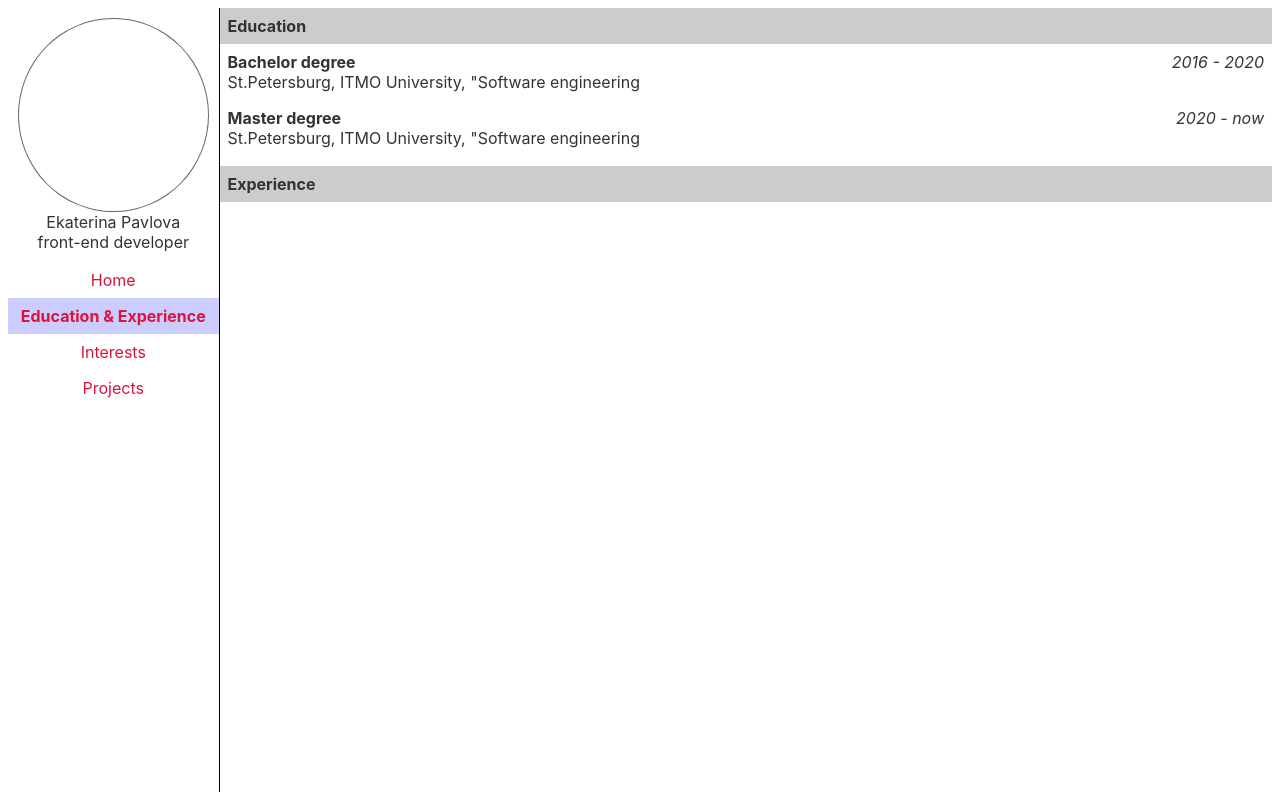
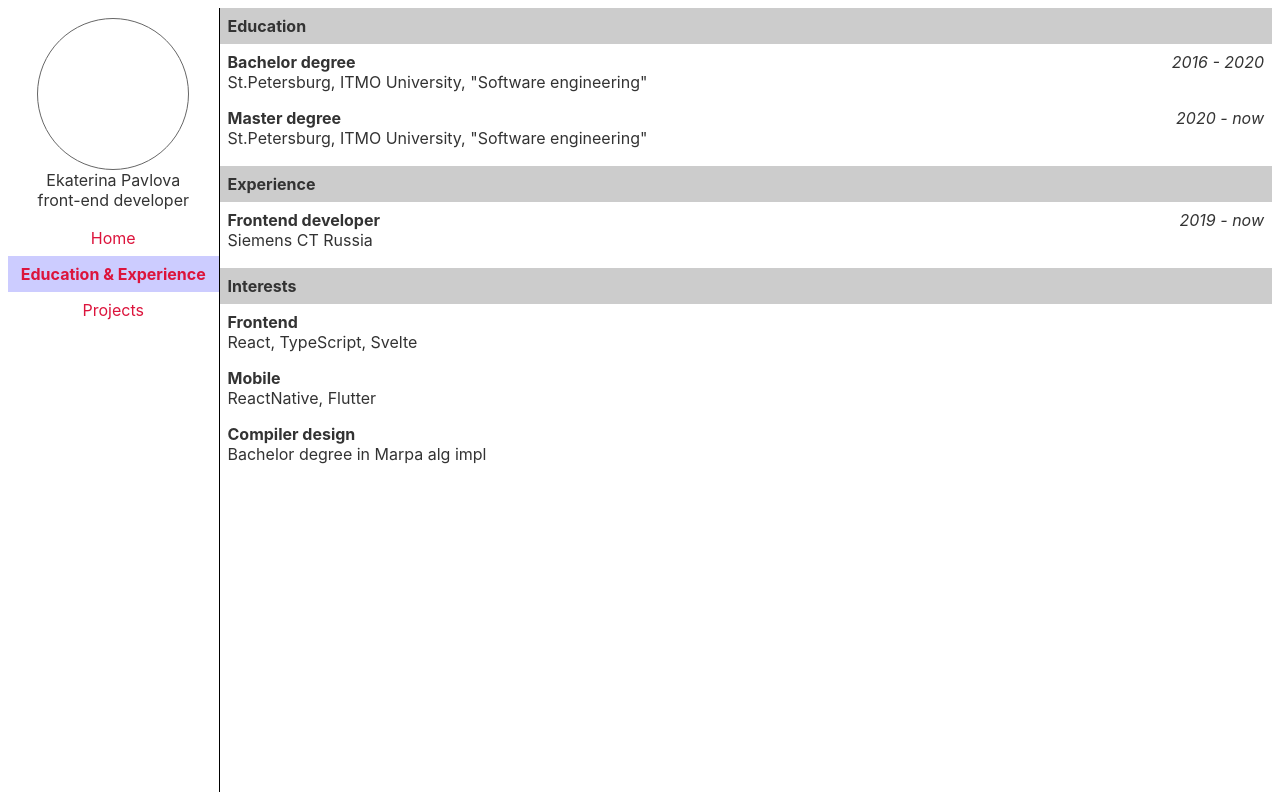
Before and after one commit to paekva/paekva.github.io, a Svelte app in the folder personal-page/: page / in a window 1280 px wide. Both pictures are taken after a click on the element "Education & Experience". Built offline with nearby package versions, Linux system fonts and the light colour scheme.

Commit message:
added interests to the page

```diff
--- a/personal-page/src/App.svelte
+++ b/personal-page/src/App.svelte
@@ -25,6 +25,7 @@
 		{#if selectedItem === 1}
 			<ListOfSkills title={constant.education.title} items={constant.education.items}/>
 			<ListOfSkills title={constant.experience.title} items={constant.experience.items}/>
+			<ListOfSkills title={constant.interests.title} items={constant.interests.items}/>
 		{/if}
 	</div>
 </div>
--- a/personal-page/src/components/Profile.svelte
+++ b/personal-page/src/components/Profile.svelte
@@ -18,13 +18,15 @@
         display: flex;
         flex-direction: column;
         justify-content: center;
+        align-items: center;
 
         padding: 10px;
     }
 
     .picture {
         border: 1px solid #666666;
-        height: 192px;
+        height: 150px;
+        width: 150px;
         border-radius: 50%;
     }
 
--- a/personal-page/src/constants.js
+++ b/personal-page/src/constants.js
@@ -13,10 +13,6 @@ export const menuItems = [
     },
     {
         id: 2,
-        label: 'Interests'
-    },
-    {
-        id: 3,
         label: 'Projects'
     },
 ]
@@ -27,17 +23,41 @@ export const education = {
         {
             label: 'Bachelor degree',
             date: '2016 - 2020',
-            description: 'St.Petersburg, ITMO University, "Software engineering'
+            description: 'St.Petersburg, ITMO University, "Software engineering"'
         },
         {
             label: 'Master degree',
             date: '2020 - now',
-            description: 'St.Petersburg, ITMO University, "Software engineering'
+            description: 'St.Petersburg, ITMO University, "Software engineering"'
         }
     ]
 }
 
 export const experience = {
     title: 'Experience',
-    items: []
+    items: [
+        {
+            label: 'Frontend developer',
+            date: '2019 - now',
+            description: 'Siemens CT Russia'
+        },
+    ]
 }
+
+export const interests = {
+    title: 'Interests',
+    items: [
+        {
+            label: 'Frontend',
+            description: 'React, TypeScript, Svelte'
+        },
+        {
+            label: 'Mobile',
+            description: 'ReactNative, Flutter'
+        },
+        {
+            label: 'Compiler design',
+            description: 'Bachelor degree in Marpa alg impl'
+        },
+    ]
+}
--- a/personal-page/src/menuComponents/ListOfSkills.svelte
+++ b/personal-page/src/menuComponents/ListOfSkills.svelte
@@ -11,7 +11,7 @@
                 <div class="item">
                     <div class="header">
                         <div class="label">{item.label}</div>
-                        <div class="date">{item.date}</div>
+                        {#if item.date !== undefined} <div class="date">{item.date}</div> {/if}
                     </div>
 
                     <div class="description">{item.description}</div>
```
